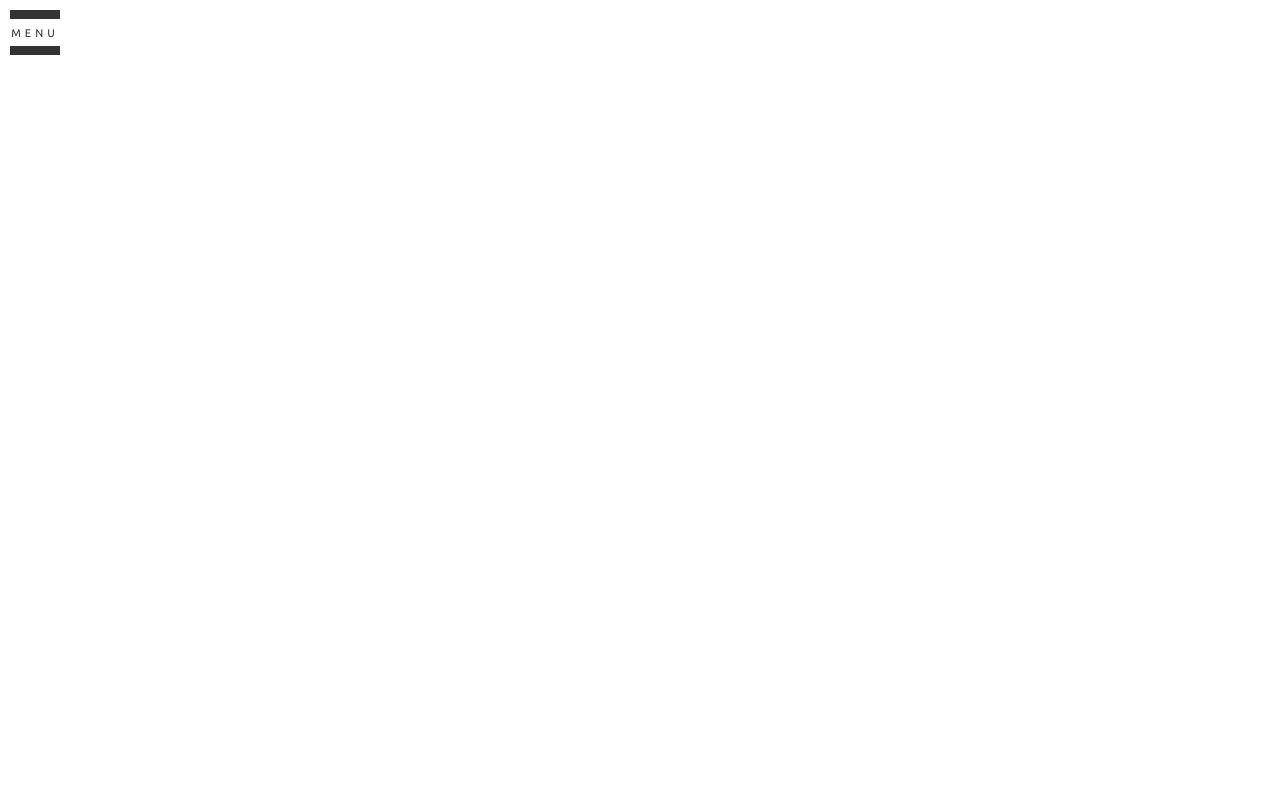
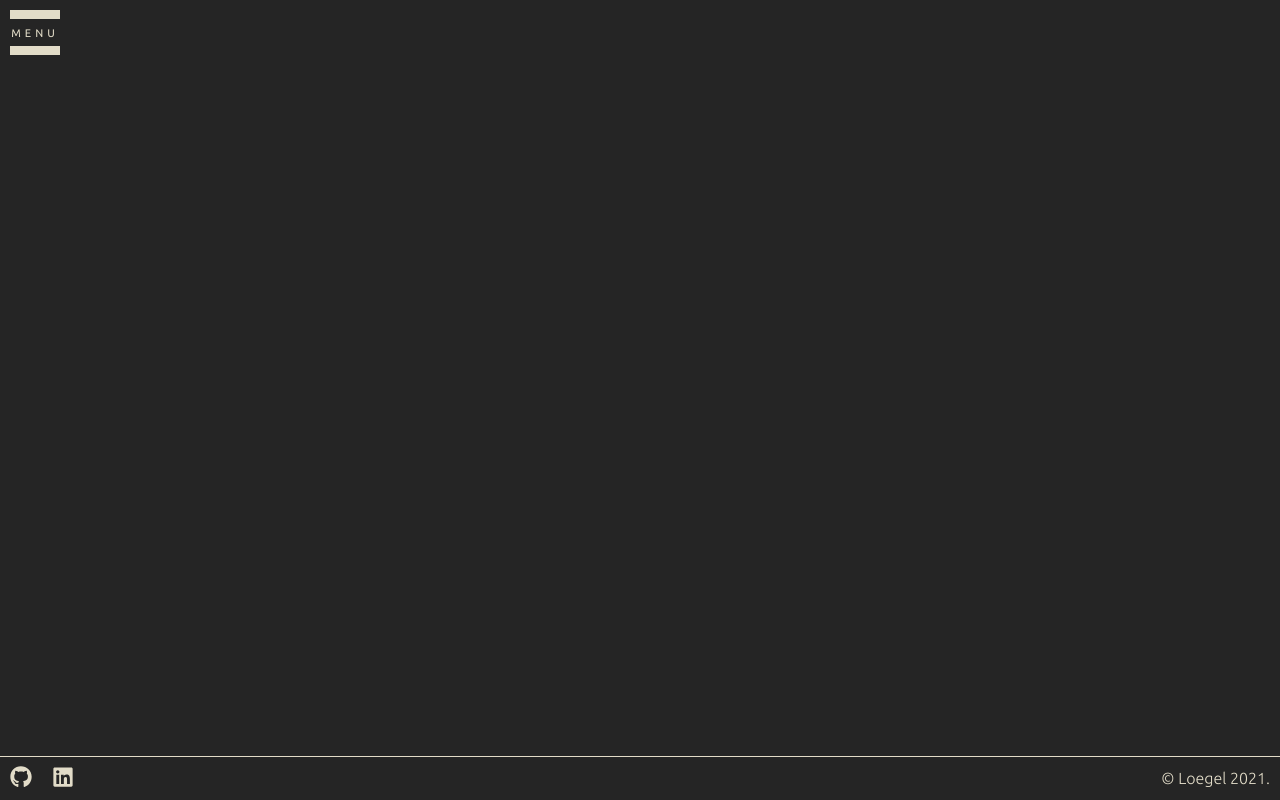
Before and after one commit to Thomas-Loegel/Thomas-Loegel.github.io, a Vue app: page / in a window 1280 px wide. Built offline with nearby package versions, Linux system fonts and the light colour scheme.

Commit message:
header & footer content + style

```diff
--- a/package.json
+++ b/package.json
@@ -9,7 +9,7 @@
     "deploy": "npm run build && git subtree push --prefix dist origin gh-pages"
   },
   "dependencies": {
-    "core-js": "^3.6.5",
+    "core-js": "^3.9.1",
     "vue": "^2.6.11",
     "vue-router": "^3.2.0",
     "vuex": "^3.4.0"
--- a/src/App.vue
+++ b/src/App.vue
@@ -2,22 +2,23 @@
   <div id="app">
     <HeaderNav/>
     <router-view/>
+    <FooterNav/>
   </div>
 </template>
 
 <script>
 import HeaderNav from '@/components/HeaderNav.vue'
+import FooterNav from '@/components/FooterNav.vue'
 
 export default {
   name: 'App',
   components: {
-    HeaderNav
+    HeaderNav,
+    FooterNav
   }
 }
 </script>
 
 <style lang="scss">
-
 @import 'assets/styles/style.scss';
-
 </style>
--- a/src/assets/styles/style.scss
+++ b/src/assets/styles/style.scss
@@ -3,12 +3,16 @@
 
 // Import Fonts
 @import url('https://fonts.googleapis.com/css2?family=Ubuntu:wght@300;400;500;700&display=swap');
+@import url('https://fonts.googleapis.com/icon?family=Material+Icons');
 
-// Font sizes base
+// Variables base
 :root {
   --font-size-html: 62.5%;
   --font-size-base: 1.6rem;
   --line-height-base: 1.5;
+  --orange: #b66449;
+  --white: #E2DCC8;
+  --black: #252525;
 }
 
 // Box Sizing
@@ -18,6 +22,8 @@
   box-sizing: border-box;
 }
 
+
+// Base html & body
 html {
   font-size: var(--font-size-html);
   line-height: var(--line-height-base);
@@ -25,8 +31,9 @@
 
 body {
   font-family: 'Ubuntu', sans-serif;
-  font-weight: normal;
+  font-weight: 300;
   font-style: normal;
   font-size: var(--font-size-base);
-  color: #333333;
+  color: var(--white);
+  background-color: var(--black);
 }
--- /dev/null
+++ b/src/components/FooterNav.vue
@@ -0,0 +1,69 @@
+<template>
+  <footer class="footer">
+    <div class="social">
+      <a class="social-link" href="https://github.com/Thomas-Loegel" target="_blank" rel="noopener noreferrer">
+        <svg aria-hidden="true" focusable="false" data-prefix="fab" data-icon="github" class="github-svg" role="img" width="22px" height="22px" xmlns="http://www.w3.org/2000/svg" viewBox="0 0 496 512">
+          <path fill="currentColor" d="M165.9 397.4c0 2-2.3 3.6-5.2 3.6-3.3.3-5.6-1.3-5.6-3.6 0-2 2.3-3.6 5.2-3.6 3-.3 5.6 1.3 5.6 3.6zm-31.1-4.5c-.7 2 1.3 4.3 4.3 4.9 2.6 1 5.6 0 6.2-2s-1.3-4.3-4.3-5.2c-2.6-.7-5.5.3-6.2 2.3zm44.2-1.7c-2.9.7-4.9 2.6-4.6 4.9.3 2 2.9 3.3 5.9 2.6 2.9-.7 4.9-2.6 4.6-4.6-.3-1.9-3-3.2-5.9-2.9zM244.8 8C106.1 8 0 113.3 0 252c0 110.9 69.8 205.8 169.5 239.2 12.8 2.3 17.3-5.6 17.3-12.1 0-6.2-.3-40.4-.3-61.4 0 0-70 15-84.7-29.8 0 0-11.4-29.1-27.8-36.6 0 0-22.9-15.7 1.6-15.4 0 0 24.9 2 38.6 25.8 21.9 38.6 58.6 27.5 72.9 20.9 2.3-16 8.8-27.1 16-33.7-55.9-6.2-112.3-14.3-112.3-110.5 0-27.5 7.6-41.3 23.6-58.9-2.6-6.5-11.1-33.3 2.6-67.9 20.9-6.5 69 27 69 27 20-5.6 41.5-8.5 62.8-8.5s42.8 2.9 62.8 8.5c0 0 48.1-33.6 69-27 13.7 34.7 5.2 61.4 2.6 67.9 16 17.7 25.8 31.5 25.8 58.9 0 96.5-58.9 104.2-114.8 110.5 9.2 7.9 17 22.9 17 46.4 0 33.7-.3 75.4-.3 83.6 0 6.5 4.6 14.4 17.3 12.1C428.2 457.8 496 362.9 496 252 496 113.3 383.5 8 244.8 8zM97.2 352.9c-1.3 1-1 3.3.7 5.2 1.6 1.6 3.9 2.3 5.2 1 1.3-1 1-3.3-.7-5.2-1.6-1.6-3.9-2.3-5.2-1zm-10.8-8.1c-.7 1.3.3 2.9 2.3 3.9 1.6 1 3.6.7 4.3-.7.7-1.3-.3-2.9-2.3-3.9-2-.6-3.6-.3-4.3.7zm32.4 35.6c-1.6 1.3-1 4.3 1.3 6.2 2.3 2.3 5.2 2.6 6.5 1 1.3-1.3.7-4.3-1.3-6.2-2.2-2.3-5.2-2.6-6.5-1zm-11.4-14.7c-1.6 1-1.6 3.6 0 5.9 1.6 2.3 4.3 3.3 5.6 2.3 1.6-1.3 1.6-3.9 0-6.2-1.4-2.3-4-3.3-5.6-2z"></path>
+        </svg>
+      </a>
+
+      <a class="social-link" href="https://www.linkedin.com/in/thomas-loegel-095b61194/" target="_blank" rel="noopener noreferrer">
+        <svg aria-hidden="true" focusable="false" data-prefix="fab" data-icon="linkedin" class="linkedin-svg" role="img" width="22px" height="22px" xmlns="http://www.w3.org/2000/svg" viewBox="0 0 448 512">
+          <path fill="currentColor" d="M416 32H31.9C14.3 32 0 46.5 0 64.3v383.4C0 465.5 14.3 480 31.9 480H416c17.6 0 32-14.5 32-32.3V64.3c0-17.8-14.4-32.3-32-32.3zM135.4 416H69V202.2h66.5V416zm-33.2-243c-21.3 0-38.5-17.3-38.5-38.5S80.9 96 102.2 96c21.2 0 38.5 17.3 38.5 38.5 0 21.3-17.2 38.5-38.5 38.5zm282.1 243h-66.4V312c0-24.8-.5-56.7-34.5-56.7-34.6 0-39.9 27-39.9 54.9V416h-66.4V202.2h63.7v29.2h.9c8.9-16.8 30.6-34.5 62.9-34.5 67.2 0 79.7 44.3 79.7 101.9V416z"></path>
+        </svg>
+      </a>
+    </div><!-- .social -->
+
+    <span class="copy">© Loegel {{new Date().getFullYear()}}.</span>
+  </footer>
+</template>
+
+<script>
+
+export default {
+  data: () => ({
+    name: 'FooterNav'
+  })
+}
+</script>
+
+<style lang="scss" scoped>
+.footer {
+  position: fixed;
+  left: 0;
+  right: 0;
+  bottom: 0;
+  display: grid;
+  grid-template-columns: repeat(2, 1fr );
+  align-items: center;
+  justify-content: space-around;
+  padding: 1rem;
+  background-image: linear-gradient(var(--white), var(--white));
+  background-position: top;
+  background-repeat: no-repeat;
+  background-size: 100% 0.1rem;
+
+  .social {
+    justify-self: start;
+
+    .social-link {
+      display: inline-block;
+      max-height: 2.2rem;
+      color: inherit;
+
+      &:last-child {
+        margin-left: 2rem;
+      }
+
+      &:hover {
+        color: var(--orange);
+      }
+    }
+  }
+
+  .copy {
+    justify-self: end;
+    cursor: default;
+  }
+}
+</style>
--- a/src/components/HeaderNav.vue
+++ b/src/components/HeaderNav.vue
@@ -8,8 +8,12 @@
 
     <nav class="nav-menu" id="nav-menu">
       <ul class="nav-list">
-        <li class="nav-item"><router-link class="nav-link" to="/">Home</router-link></li>
-        <li class="nav-item"><router-link class="nav-link" to="/about">About</router-link></li>
+        <li class="nav-item">
+          <router-link class="nav-link" to="/">Home</router-link>
+        </li>
+        <li class="nav-item">
+          <router-link class="nav-link" to="/about">About</router-link>
+        </li>
       </ul>
     </nav>
   </header>
@@ -40,27 +44,30 @@
 </script>
 
 <style lang="scss" scoped>
-
 .header {
-  display: flex;
-  flex-direction: column;
-  align-items: flex-start;
+  display: grid;
+  padding: 1rem;
 
   // Burger
   .burger {
     position: relative;
     width: 50px;
     height: 45px;
-    margin: 1rem;
     cursor: pointer;
+
+    &:hover {
+      .bar-2 {
+        color: var(--orange);
+      }
+    }
 
     .bar {
       position: absolute;
       left: 0;
       width: 100%;
       height: 20%;
-      background:#333;
-      transition: all .3s ease;
+      background: var(--white);
+      transition: all 0.2s ease;
     }
 
     .bar-1 {
@@ -73,7 +80,7 @@
       top: 40%;
       transform: scale(1, 1);
       transform-origin: 0% 50%;
-      transition: all .3s .3s ease;
+      transition: all .1s .1s ease;
       background: none;
       font-size: 1.1rem;
       text-align: center;
@@ -89,9 +96,8 @@
     }
 
     &.active {
-
       .bar {
-        background:#333;
+        background: var(--orange);
       }
 
       .bar-1 {
@@ -119,16 +125,15 @@
     position: absolute;
     top: 80px;
     left: -50px;
-    transition: all .1s ease;
+    transition: all .2s ease;
 
     &.active {
       left: 15px;
       //left: 25px;
-      transition: all .1s ease;
+      transition: all .2s ease;
     }
 
     .nav-list {
-
       .nav-item {
         margin-bottom: 20px;
         // writing-mode: vertical-rl;
@@ -137,39 +142,39 @@
         .nav-link {
           text-decoration: none;
           color: inherit;
-          padding-bottom: 2px;
-          animation : out .1s ease;
+          padding-bottom: 0.2rem;
+          animation: out .2s ease;
 
           @keyframes out {
             from {
-              background-image: linear-gradient(#333, #333);
+              background-image: linear-gradient(var(--orange), var(--orange));
               background-repeat: no-repeat;
               background-position: right bottom;
-              background-size: 100% 2px;
+              background-size: 100% 0.2rem;
             }
             to {
-              background-image: linear-gradient(#333, #333);
+              background-image: linear-gradient(var(--orange),var(--orange));
               background-repeat: no-repeat;
               background-position: right bottom;
-              background-size: 0% 2px;
+              background-size: 0% 0.2rem;
             }
           }
 
           &:hover {
-            background-image: linear-gradient(#333, #333);
+            background-image: linear-gradient(var(--orange), var(--orange));
             background-position: bottom;
             background-repeat: no-repeat;
-            background-size: 100% 2px;
-            animation : in .1s ease;
+            background-size: 100% 0.2rem;
+            animation: in .2s ease;
 
             @keyframes in {
               from {
                 background-position: left bottom;
-                background-size: 0% 2px;
+                background-size: 0% 0.2rem;
               }
               to {
                 background-position: left bottom;
-                background-size: 100% 2px;
+                background-size: 100% 0.2rem;
               }
             }
           }
@@ -178,5 +183,4 @@
     }
   }
 }
-
 </style>
```
Also changed, not shown: 1 other file (tests, documents, lock files or other folders).
